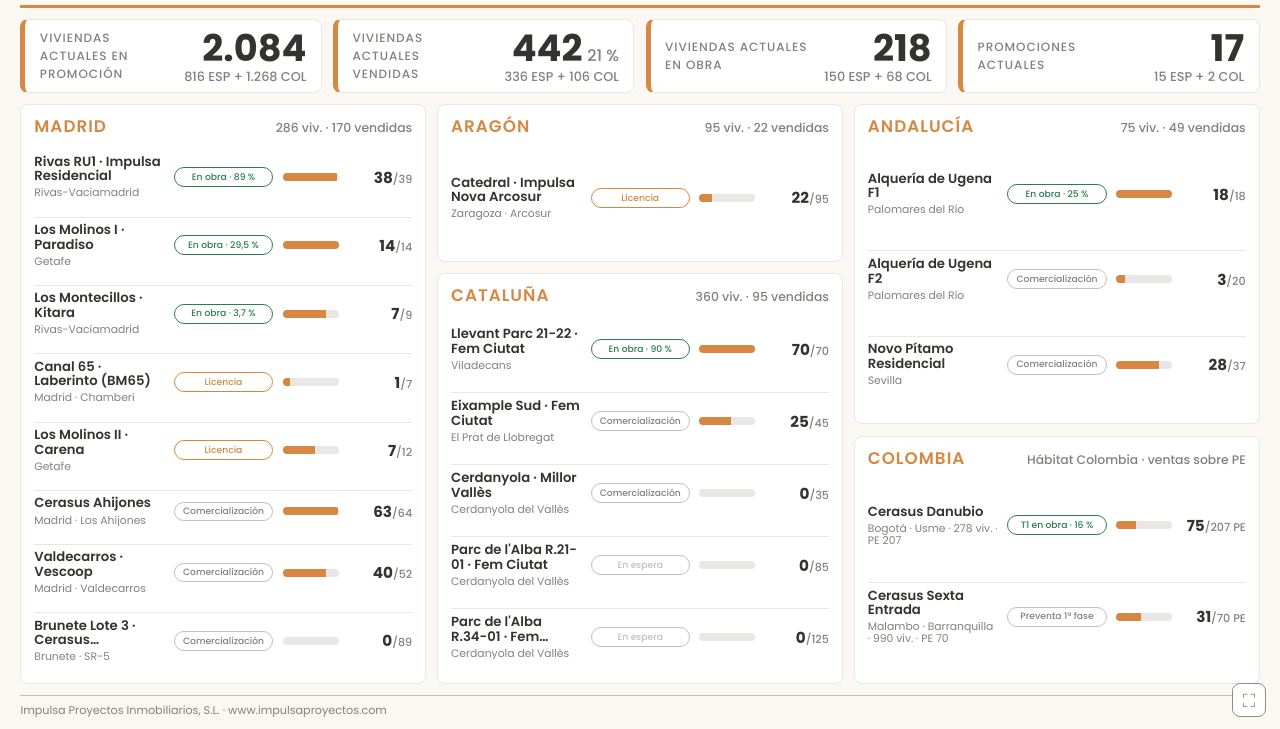
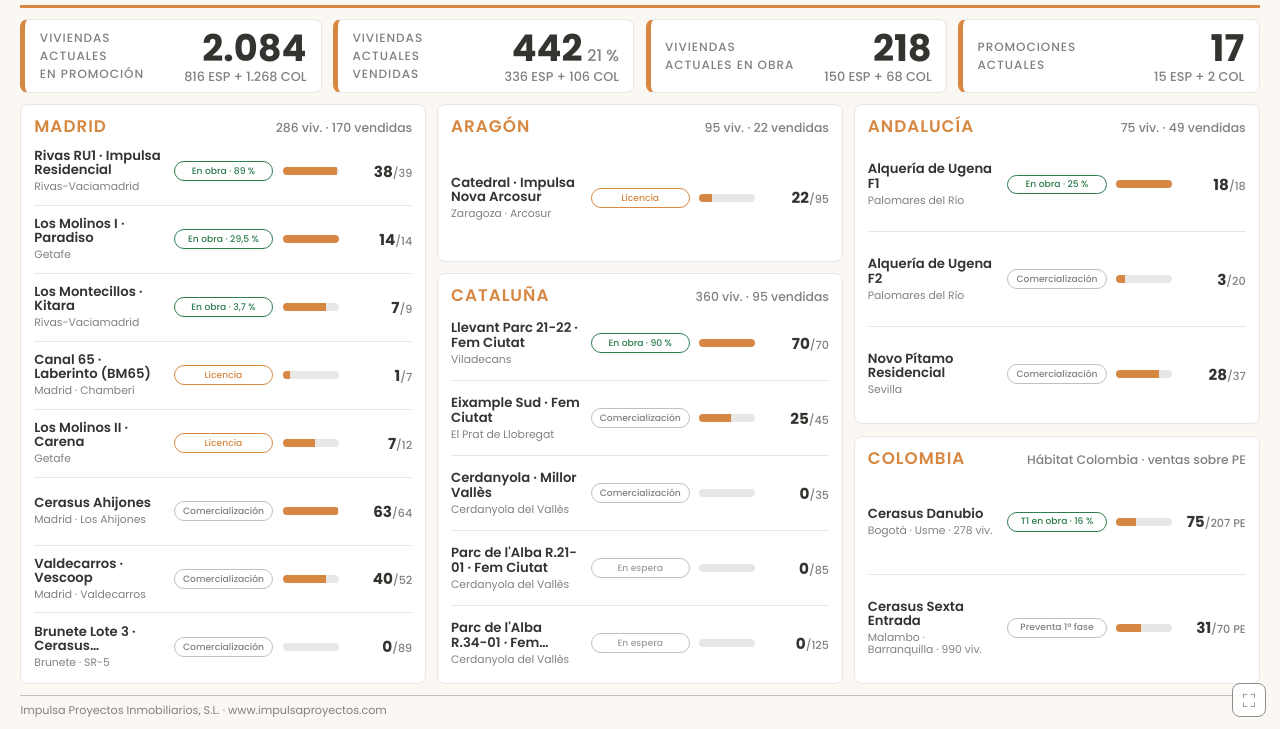
Before and after one commit to diegohumanesgarcia96/Panel-TV-Impulsa, a plain HTML site: page general-horizontal.html in a window 1280 px wide. Shown: the part 71-800 px from the top of the page. Drawn offline with Linux system fonts and the light colour scheme.

Commit message:
Auditoría de diseño 19/11 aplicada a los cuatro paneles
Co-Authored-By: Claude Fable 5.2 <noreply@anthropic.com>
Claude-Session: https://claude.ai/code/session_01DUDCyVckP4pL5VfQ6Wq66g

```diff
--- a/general-horizontal.html
+++ b/general-horizontal.html
@@ -63,6 +63,12 @@ footer { margin-top:auto; gap:2vh; white-space:nowrap; border-top: 1px solid var
 @media (max-aspect-ratio: 1/1) { body { overflow:auto; } .wrap { height:auto; } .main { grid-template-columns: 1fr; } .zones { display:flex; flex-direction:column; gap:1.4vh; } }
 #fs{position:fixed;right:14px;bottom:12px;z-index:9;background:var(--panel);color:var(--grey);border:1px solid var(--grey);border-radius:8px;width:34px;height:34px;font:400 18px/32px Poppins,sans-serif;cursor:pointer;opacity:.9}#fs:hover{color:var(--car);border-color:var(--car);opacity:1}
 :fullscreen #fs,:-webkit-full-screen #fs{display:none}
+/* auditoría de diseño 19/11/2026 */
+.kpi .l { text-wrap: balance; }
+.pn .pl, .ht { text-wrap: balance; }
+.pf.mut { color: #A09F9C; border-color: var(--silver); }
+.rows .pr { flex:1; }
+.hi { grid-template-columns: 8.6vh 1fr; }
 </style></head><body>
 <div class="wrap">
 <header><div><h1>Grupo Impulsa · estado del grupo</h1><div class="sub">Promociones en curso en España y Colombia</div></div>
@@ -99,7 +105,7 @@ function render(d){
     secs.push({n:z.promos.length+1.2,h:'<section style="flex:'+(z.promos.length+1.2)+'"><h2>'+esc(z.zona)+'<span>'+tv+' viv. · '+ts+' vendidas</span></h2><div class="rows">'+rows+'</div></section>'});
   });
   var c="";
-  d.colombia.forEach(function(p){ c+=fila(p.nombre,(p.localidad?p.localidad+' · ':'')+p.viviendas+' viv. · PE '+p.pe,p.estado,(p.obra_viv?'ok':''),p.pe?Math.min(100,p.ventas/p.pe*100):0,p.ventas,p.pe+' PE'); });
+  d.colombia.forEach(function(p){ c+=fila(p.nombre,(p.localidad?p.localidad+' · ':'')+p.viviendas+' viv.',p.estado,(p.obra_viv?'ok':''),p.pe?Math.min(100,p.ventas/p.pe*100):0,p.ventas,p.pe+' PE'); });
   secs.push({n:d.colombia.length+1.2,h:'<section style="flex:'+(d.colombia.length+1.2)+'"><h2>Colombia<span>Hábitat Colombia · ventas sobre PE</span></h2><div class="rows">'+c+'</div></section>'});
   var tot=0; secs.forEach(function(s){tot+=s.n;}); var cols=[[],[],[]], w=[0,0,0], k=0, acc=0;
   secs.forEach(function(s){ cols[k].push(s.h); w[k]+=s.n; acc+=s.n; if(k<2 && acc>=tot*(k+1)/3-0.5) k++; });
```
Also changed, not shown: general.html (+6 -1 lines), horizontal.html (+7 -1 lines), index.html (+6 -1 lines).
